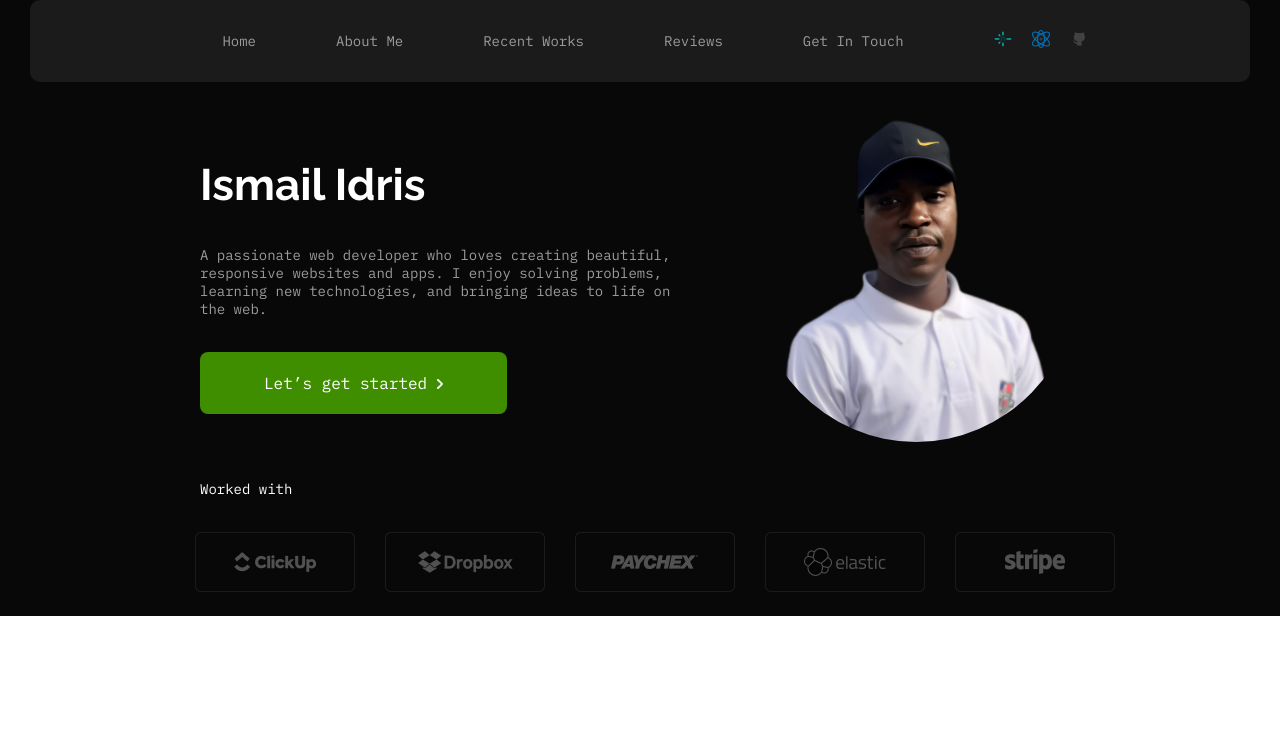
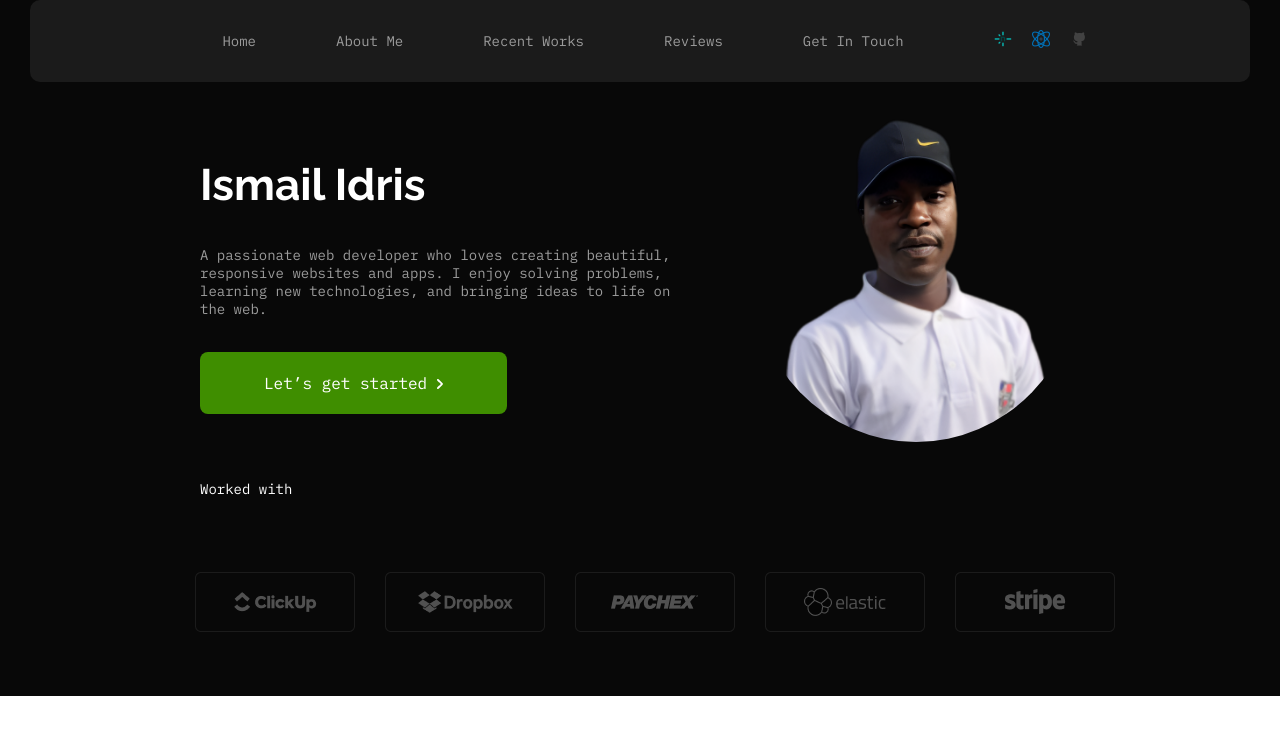
Before and after one commit to ismailidris092-commits/my-portfolio-app, a React (Vite) app: page / in a window 1280 px wide. Shown: the top 734 px of the page. Built offline with nearby package versions, Linux system fonts and the light colour scheme.

Commit message:
new updated portfolio

```diff
--- a/src/App.css
+++ b/src/App.css
@@ -103,7 +103,7 @@ body {
 
 .work-with-logo {
   margin-left: 30px;
-  padding: 20px 0;
+  padding: 60px 0;
 }
 
 /* ...........ABOUT ME.......... */
--- a/src/components/RecentWorks.jsx
+++ b/src/components/RecentWorks.jsx
@@ -29,10 +29,10 @@ export default function RecentWork() {
 
       <h1 className="recent-work-text">Recent Works</h1>
 
-      <div className="pstn-relative-container">
+      <section className="pstn-relative-container">
         <Button nextSlide={nextSlide} prevSlide={prevSlide} />
 
-        <section className="recentWork-container">
+        <div className="recentWork-container">
           <div className="sunnyside-section">
             <img
               className="sunnyside-img"
@@ -96,8 +96,8 @@ export default function RecentWork() {
               </Link>
             </div>
           </div>
-        </section>
-      </div>
+        </div>
+      </section>
     </>
   );
 }
```
